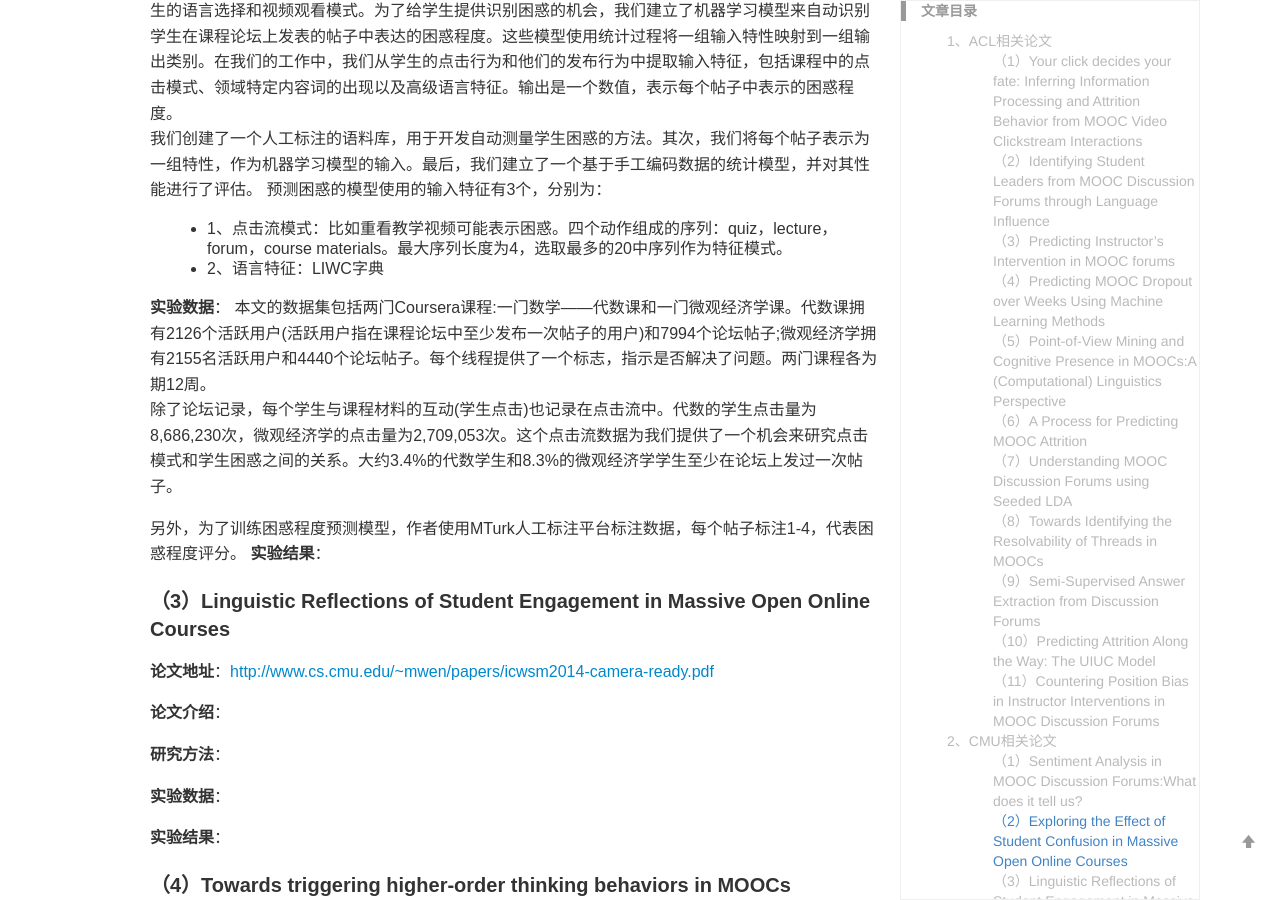
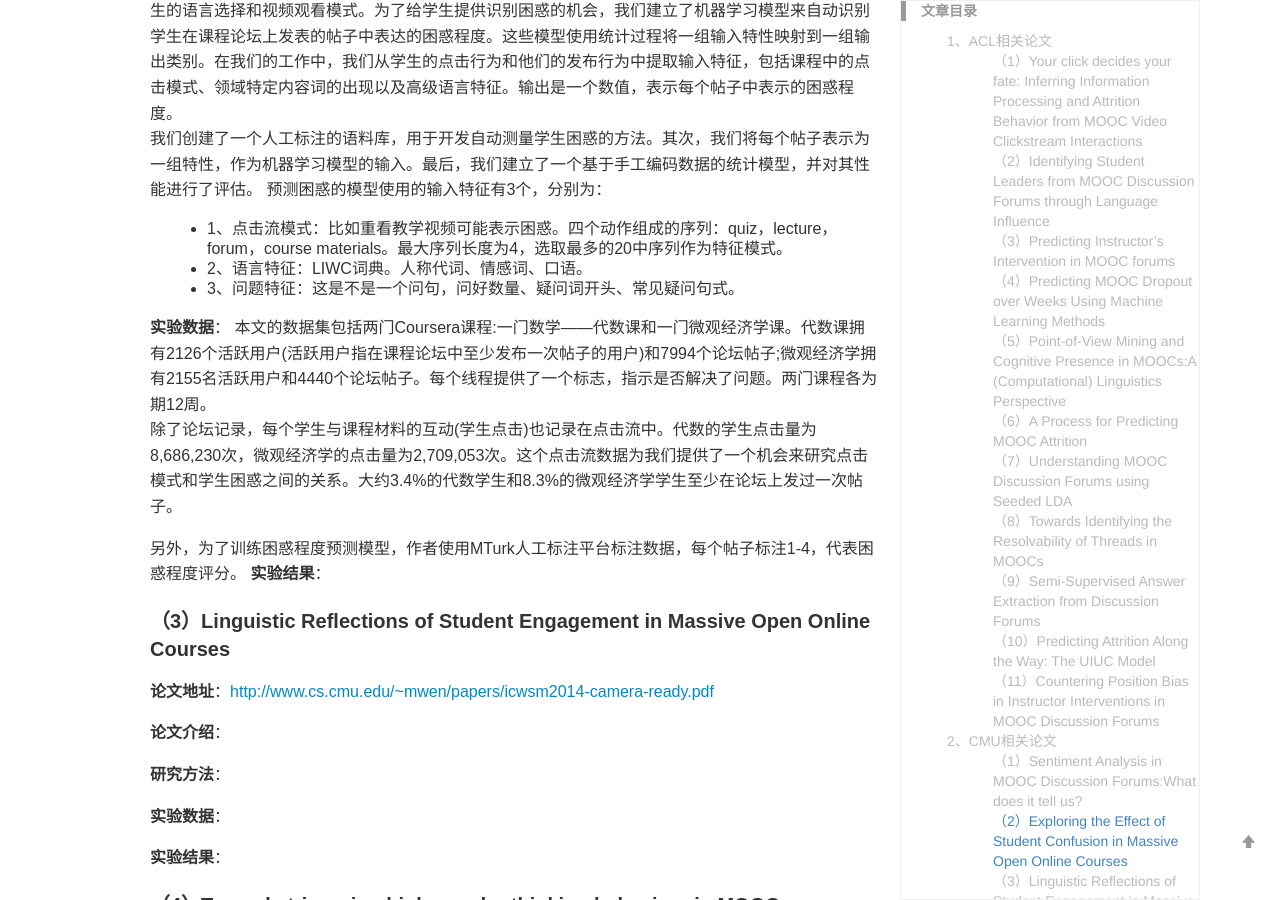
Before and after one commit to yuanmingchen/yuanmingchen.github.io, a Jekyll site: the page built from _posts/2019-04-19-online course nlp paper survey 2.md, in a window 1280 px wide and 900 px high, scrolled down 6023 px. Built offline with Jekyll 4.4.1, drawn with Linux system fonts in a browser that asks for light colours; formulas are drawn with MathJax 3; comment, search, counter and statistics services are not loaded.

Commit message:
Updates _posts/2019-04-19-online course nlp paper survey 2.md
Auto commit by GitBook Editor

```diff
--- a/_posts/2019-04-19-online course nlp paper survey 2.md
+++ b/_posts/2019-04-19-online course nlp paper survey 2.md
@@ -160,7 +160,8 @@ $P(w)$表示情感词$w$在评论中出现的概率，$P(TopicKeyword)$表示当
 我们创建了一个人工标注的语料库，用于开发自动测量学生困惑的方法。其次，我们将每个帖子表示为一组特性，作为机器学习模型的输入。最后，我们建立了一个基于手工编码数据的统计模型，并对其性能进行了评估。
 预测困惑的模型使用的输入特征有3个，分别为：
 - 1、点击流模式：比如重看教学视频可能表示困惑。四个动作组成的序列：quiz，lecture，forum，course materials。最大序列长度为4，选取最多的20中序列作为特征模式。
-- 2、语言特征：LIWC字典
+- 2、语言特征：LIWC词典。人称代词、情感词、口语。
+- 3、问题特征：这是不是一个问句，问好数量、疑问词开头、常见疑问句式。
 
 
 **实验数据**：
```
